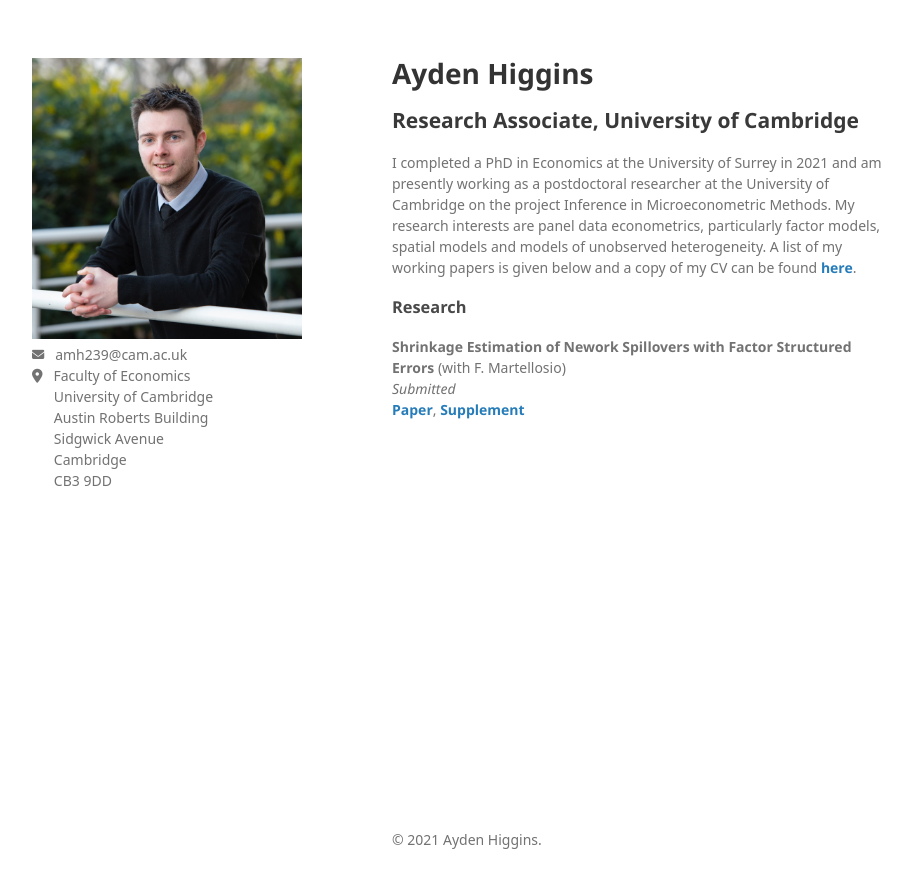
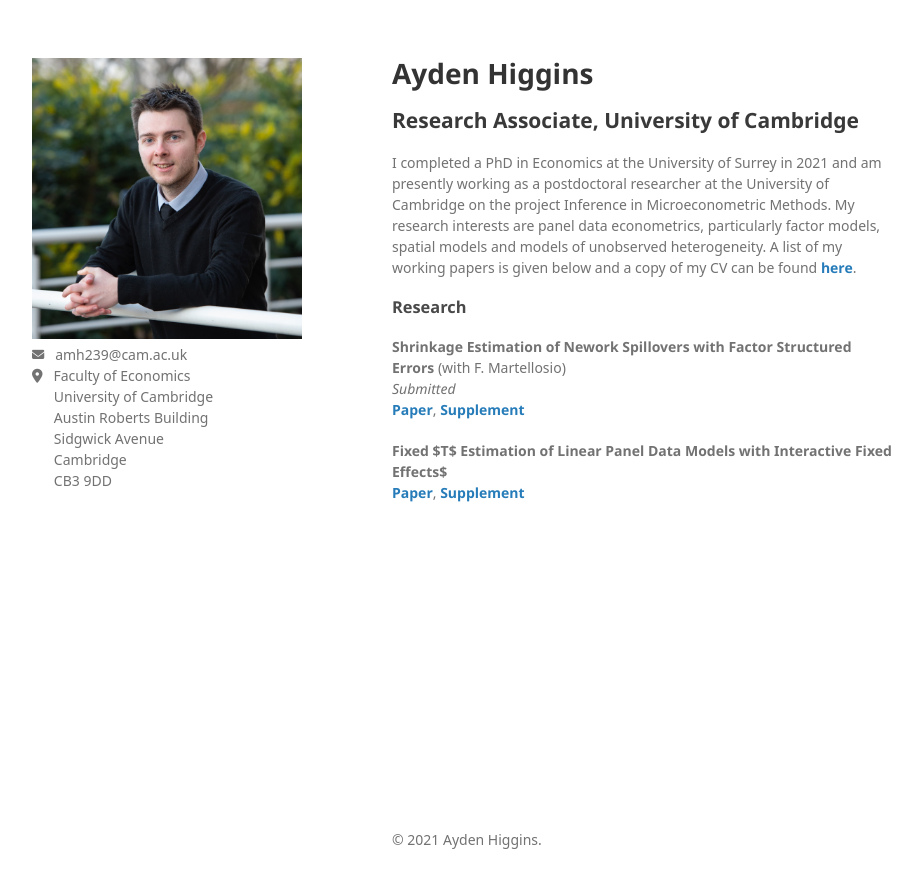
Before and after one commit to Tokkita/Tokkita.github.io, a Jekyll site: the page built from index.md, in a window 1280 px wide. Shown: the top 888 px of the page, without its empty margins (178-1100 px from the left). Built offline with Jekyll 4.4.1, drawn with Linux system fonts in a browser that asks for light colours; nearby versions of some CDN libraries; some web fonts are replaced; our own code applies the rules of GitHub Pages for plain Markdown files.

Commit message:
Update index.md

```diff
--- a/index.md
+++ b/index.md
@@ -7,3 +7,5 @@ Cambridge on the project Inference in Microeconometric Methods. My research inte
 ### Research
 
 <b> Shrinkage Estimation of Nework Spillovers with Factor Structured Errors </b> (with F. Martellosio) <br> <i> Submitted </i> <br> <strong><a href="{{ Master.pdf | prepend: '/assets/pdf/Shrinkage/Master.pdf' | relative_url | download }}">Paper</a></strong>, <strong><a href="{{ Supplement.pdf | prepend: '/assets/pdf/Shrinkage/Supplement.pdf' | relative_url | download }}">Supplement</a></strong>
+
+<b> Fixed $T$ Estimation of Linear Panel Data Models with Interactive Fixed Effects$ </b> <br> <strong><a href="{{ Master.pdf | prepend: '/assets/pdf/Shrinkage/Master.pdf' | relative_url | download }}">Paper</a></strong>, <strong><a href="{{ Supplement.pdf | prepend: '/assets/pdf/Shrinkage/Supplement.pdf' | relative_url | download }}">Supplement</a></strong>
```
